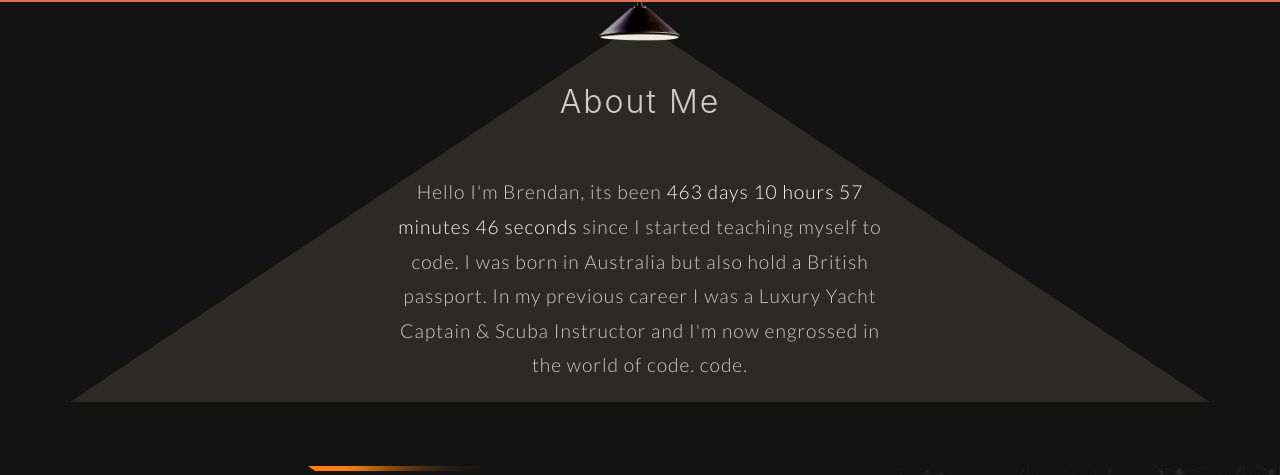
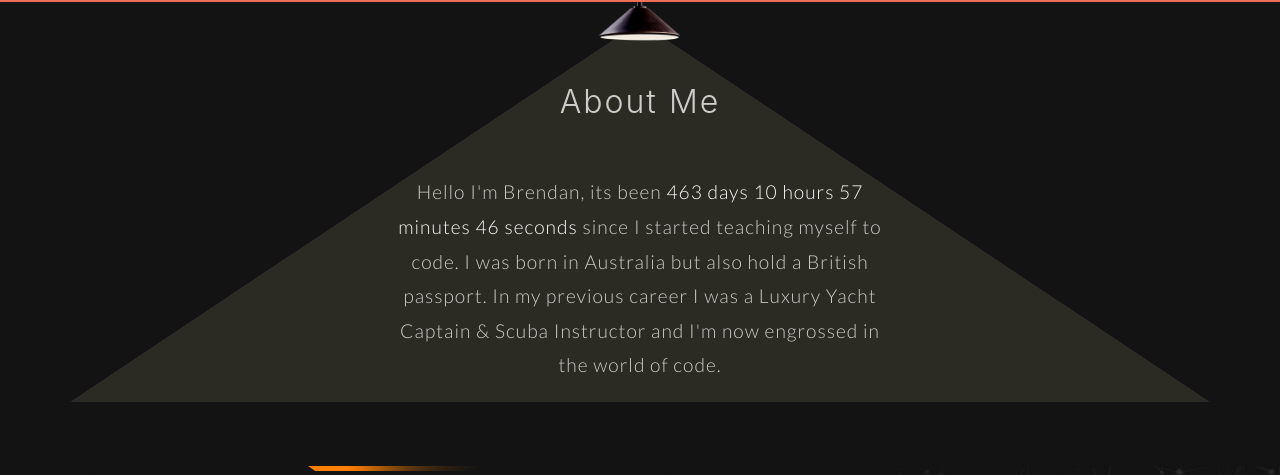
Before and after one commit to Brendan42L/portfolio, a React (Create React App) app: page /portfolio in a window 1280 px wide. Shown: the part 867-1342 px from the top of the page. Built offline with nearby package versions, Linux system fonts and the light colour scheme; no server answers.

Commit message:
fix spelling

```diff
--- a/src/components/AboutMe.js
+++ b/src/components/AboutMe.js
@@ -54,8 +54,7 @@ const AboutMe = () => {
           </span>{" "}
           since I started teaching myself to code. I was born in Australia but
           also hold a British passport. In my previous career I was a Luxury
-          Yacht Captain & Scuba Instructor and I'm now engrossed in the world of
-          code. code.
+          Yacht Captain & Scuba Instructor and I'm now engrossed in the world of code.
         </p>
       </div>
     </>
```
